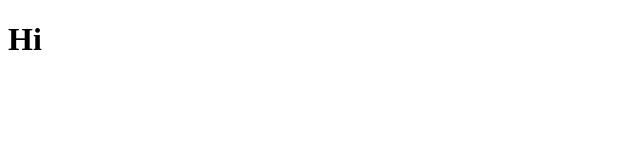
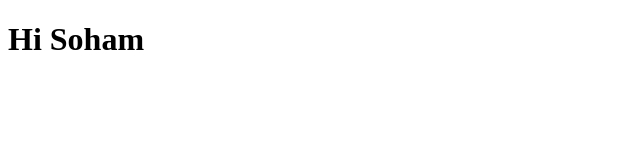
Before and after one commit to Soham-droid-pixel/Github, a plain HTML site: page index.html in a window 1280 px wide. Shown: the whole page, without its empty margins (0-640 px from the left). Drawn offline with Linux system fonts and the light colour scheme.

```diff
--- a/index.html
+++ b/index.html
@@ -6,6 +6,6 @@
     <title>GitGithub</title>
 </head>
 <body>
-    <h1>Hi</h1>
+    <h1>Hi Soham</h1>
 </body>
 </html>
```
Also changed, not shown: style.css (added).
